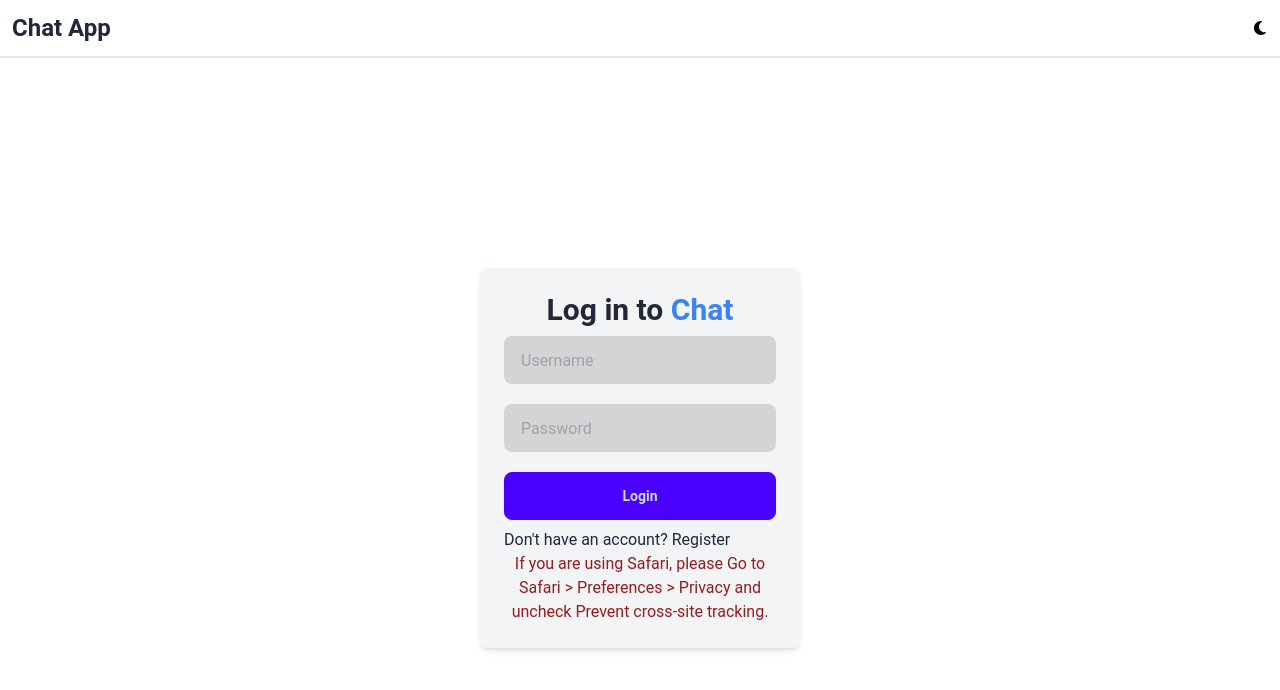
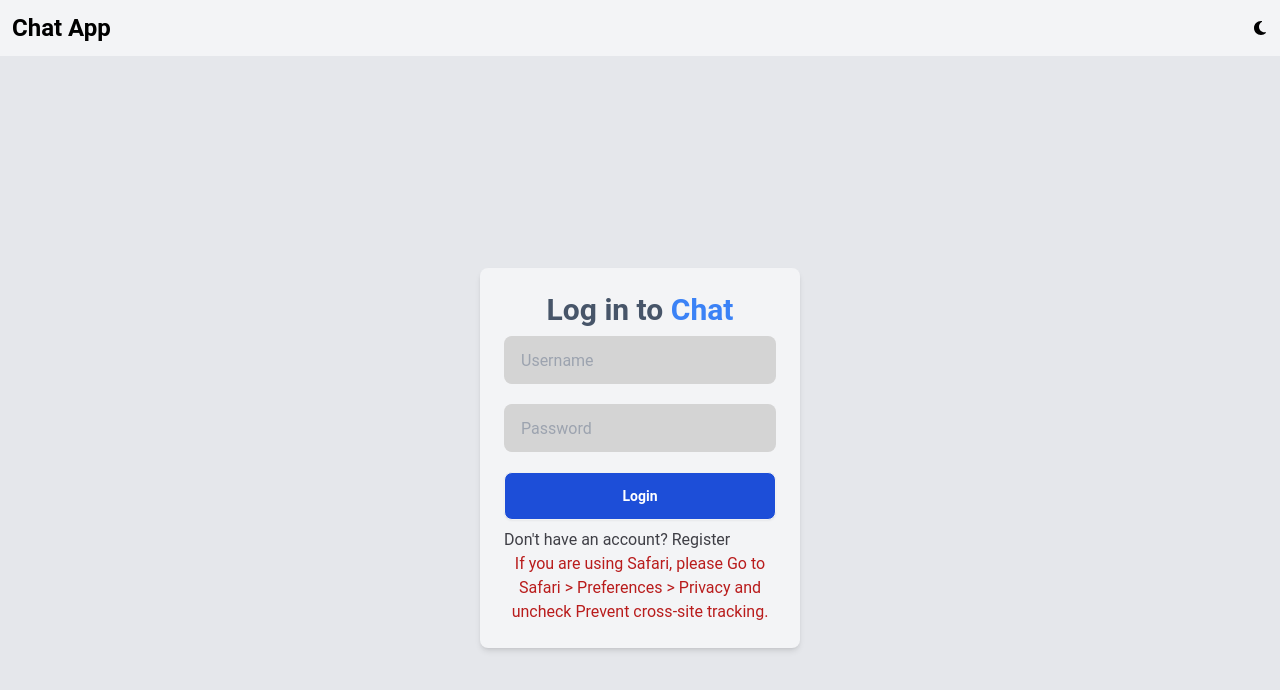
Before and after one commit to yashcrest/MERN-CHAT-APP, a React (Vite) app in the folder frontend/: page / in a window 1280 px wide. Shown: the top 690 px of the page. Built offline with nearby package versions, Linux system fonts and the light colour scheme; no server answers.

Commit message:
Enhance UI styling across components and improve theme context handling

```diff
--- a/frontend/src/components/NavBar.jsx
+++ b/frontend/src/components/NavBar.jsx
@@ -36,10 +36,10 @@ const NavBar = () => {
   };
   return (
     <>
-      <nav className="border-grey-200  dark:bg-gray-900">
+      <nav className="bg-gray-100  dark:bg-gray-900">
         <div className="max-w-screen-xl flex flex-wrap items-center justify-between mx-auto p-3 border-b-2">
           <Link
-            className="flex items-center self-center text-2xl font-semibold whitespace-nowrap dark:text-white"
+            className="flex items-center self-center text-2xl font-semibold whitespace-nowrap dark:text-white text-black"
             to="/"
           >
             Chat App
--- a/frontend/src/components/Pages/Chat.jsx
+++ b/frontend/src/components/Pages/Chat.jsx
@@ -6,8 +6,8 @@ const Chat = () => {
   const { fullName } = useSelector((state) => state.auth.userInfo);
   return (
     <>
-      <div className="flex flex-col items-center justify-center h-screen dark:bg-gray-800">
-        <div className=" bg-gray-100 dark:bg-gray-900 shadow-md rounded-lg p-5  flex sm:h-[300px] md:h-[500px]">
+      <div className="flex flex-col items-center justify-center h-screen bg-gray-200 dark:bg-gray-800">
+        <div className=" bg-gray-300 dark:bg-gray-900 shadow-md rounded-lg p-5  flex sm:h-[300px] md:h-[500px]">
           <Sidebar />
           <MessageContainer />
         </div>
--- a/frontend/src/components/Pages/Login.jsx
+++ b/frontend/src/components/Pages/Login.jsx
@@ -6,24 +6,20 @@ import { useNavigate } from "react-router-dom";
 import { setCredentials } from "../../redux/action/authSlice";
 import { useLoginMutation } from "../../redux/action/apiSlice";
 import { toast } from "react-toastify";
-import { FaGoogle } from "react-icons/fa";
 const Login = () => {
   const dispatch = useDispatch();
   const navigate = useNavigate();
 
-  // using userLoginMutation to pass value to redux
   const [login, { isLoading }] = useLoginMutation();
 
-  //formik labels and inputs
   const MyTextInput = ({ label, ...props }) => {
     const [field, meta] = useField(props);
     return (
       <>
         <label htmlFor={props.id || props.name}>{label}</label>
         <input className="text-input" {...field} {...props} />
-        {/* this is to check if the input field has been touched or any invalid input has been entered */}
         {meta.touched && meta.error ? (
-          <div className="reg-error-msg">{meta.error}</div>
+          <div className="text-red-500">{meta.error}</div>
         ) : null}
       </>
     );
@@ -31,7 +27,7 @@ const Login = () => {
   return (
     <>
       {/* this is to cover the whole page */}
-      <div className=" dark:bg-gray-800">
+      <div className="bg-gray-200 dark:bg-gray-800">
         <div className="flex flex-col items-center justify-center max-w-80 mx-auto h-screen">
           <div className=" p-6 rounded-lg shadow-md bg-gray-100 dark:bg-gray-900">
             <Formik
@@ -56,9 +52,8 @@ const Login = () => {
               }}
             >
               {({ isSubmitting }) => (
-                // form submission in not passed onto the Form tag but is to "Formik" component which gets access to the values of the form directly.
                 <Form className="flex flex-col form-item">
-                  <h1 className="text-3xl font-semibold text-center pb-2 dark:text-white">
+                  <h1 className="text-3xl font-semibold text-center pb-2 dark:text-white text-slate-600">
                     Log in to{" "}
                     <span className="text-blue-500 dark:text-blue-400">
                       Chat
@@ -69,13 +64,13 @@ const Login = () => {
                     placeholder="Username"
                     name="username"
                     type="text"
-                    className="input mb-5 bg-neutral-300 dark:bg-slate-50 dark:text-black"
+                    className="input mb-5 bg-neutral-300 text-black dark:bg-slate-50 dark:text-black"
                   />
                   <MyTextInput
                     placeholder="Password"
                     name="password"
                     type="password"
-                    className="input mb-5 bg-neutral-300 dark:bg-slate-50 dark:text-black"
+                    className="input mb-5 bg-neutral-300 text-black dark:bg-slate-50 dark:text-black"
                   />
                   {isLoading ? (
                     <div className="loading loading-spinner mx-auto"></div>
@@ -83,21 +78,21 @@ const Login = () => {
                     <button
                       disabled={isSubmitting}
                       type="submit"
-                      className="btn btn-primary btn-block"
+                      className="btn bg-blue-700 text-white dark:bg-blue-500 dark:text-black btn-block"
                     >
                       Login
                     </button>
                   )}
 
                   <div className="dark:text-gray-50 mt-2 hover:underline inline-block hover:text-blue-700 dark:hover:text-blue-300">
-                    <p>
+                    <p className="text-zinc-700 dark:text-white">
                       <Link to="/register">
                         {" "}
                         Don't have an account? Register
                       </Link>
                     </p>
                   </div>
-                  <span className="text-red-800 text-center">
+                  <span className="text-red-700 text-center">
                     If you are using Safari, please Go to Safari {">"}{" "}
                     Preferences {">"} Privacy and uncheck Prevent cross-site
                     tracking.
--- a/frontend/src/components/Sidebar/Conversation.jsx
+++ b/frontend/src/components/Sidebar/Conversation.jsx
@@ -16,7 +16,7 @@ const Conversation = ({ conversation, lastIdx, emoji }) => {
   return (
     <>
       <div
-        className={`flex items-center gap-2 hover:bg-sky-400 dark:hover:text-black rounded p-2 py-1 cursor-pointer ${
+        className={`flex items-center gap-2 text-black hover:bg-sky-400 dark:hover:text-black rounded p-2 py-1 cursor-pointer ${
           isSelected ? "bg-sky-600" : ""
         }`}
         onClick={() => dispatch(setSelectedConversation(conversation))}
--- a/frontend/src/components/Sidebar/SearchInput.jsx
+++ b/frontend/src/components/Sidebar/SearchInput.jsx
@@ -7,7 +7,8 @@ const SearchInput = () => {
       <form className="flex items-center gap-2">
         <input
           type="text"
-          className="input input-bordered rounded-full dark:bg-gray-200"
+          className="input input-bordered rounded-full bg-gray-200 dark:bg-gray-200 text-black"
+          placeholder="Yash Shrestha"
         />
         <button type="submit" className="btn btn-circle bg-sky-500 text-white">
           <FaSearchengin size={20} />
--- a/frontend/src/components/messages/MessageInput.jsx
+++ b/frontend/src/components/messages/MessageInput.jsx
@@ -25,7 +25,7 @@ const MessageInput = () => {
 
   return (
     <form className="px-4 my-3" onSubmit={handleSubmit}>
-      <div className="w-full relative">
+      <div className="w-full relative outline rounded-sm">
         <input
           type="text"
           className="outline-none text-sm rounded-lg block w-full p-2.5 bg-gray-300 dark:bg-gray-700  text-gray-900 dark:text-white"
--- a/frontend/src/contexts/themeContext.jsx
+++ b/frontend/src/contexts/themeContext.jsx
@@ -14,8 +14,10 @@ export const ThemeProvider = ({ children }) => {
     localStorage.setItem("isDarkMode", isDarkMode);
     if (isDarkMode) {
       document.body.classList.add("dark");
+      document.body.classList.remove("light");
     } else {
       document.body.classList.remove("dark");
+      document.body.classList.add("light");
     }
   }, [isDarkMode]);
 
--- a/frontend/src/styles.css
+++ b/frontend/src/styles.css
@@ -2,10 +2,6 @@
 @tailwind components;
 @tailwind utilities;
 
-.reg-error-msg {
-  @apply text-red-800;
-}
-
 .body {
   @apply bg-gray-200 dark:bg-gray-900;
 }
--- a/frontend/tailwind.config.js
+++ b/frontend/tailwind.config.js
@@ -1,7 +1,7 @@
 /** @type {import('tailwindcss').Config} */
 export default {
   content: ["./index.html", "./src/**/*.{js,ts,jsx,tsx}"],
-  darkMode: "selector", // to not rely on system dark mode, and turn on dark mode manually
+  darkMode: ["selector"],
   theme: {
     extend: {
       fontFamily: {
```
Also changed, not shown: frontend/src/components/Pages/Register.jsx (+4 -6 lines).
